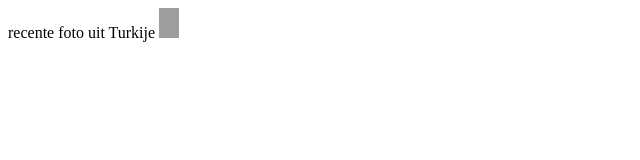
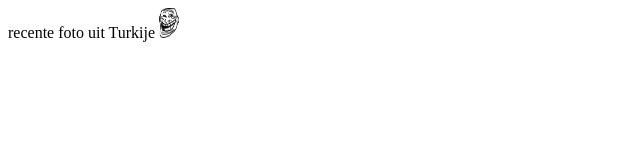
Before and after one commit to nadienezcj/cu2-pagina, a plain HTML site: page about me.html in a window 1280 px wide. Shown: the full height of the page, 0-640 px from the left. Drawn offline with Linux system fonts and the light colour scheme; grey boxes are pictures that could not be loaded.

Commit message:
troll
troll

```diff
--- a/about me.html
+++ b/about me.html
@@ -2,7 +2,7 @@
     <link href="styleab.css" rel= "stylesheet">
     <body>
         <p> recente foto uit Turkije
-        <img src="me1.JPG">
+        <img src="8744.png">
         </p>
     </body>
 </html>
```
Also changed, not shown: 8744.png (added).
